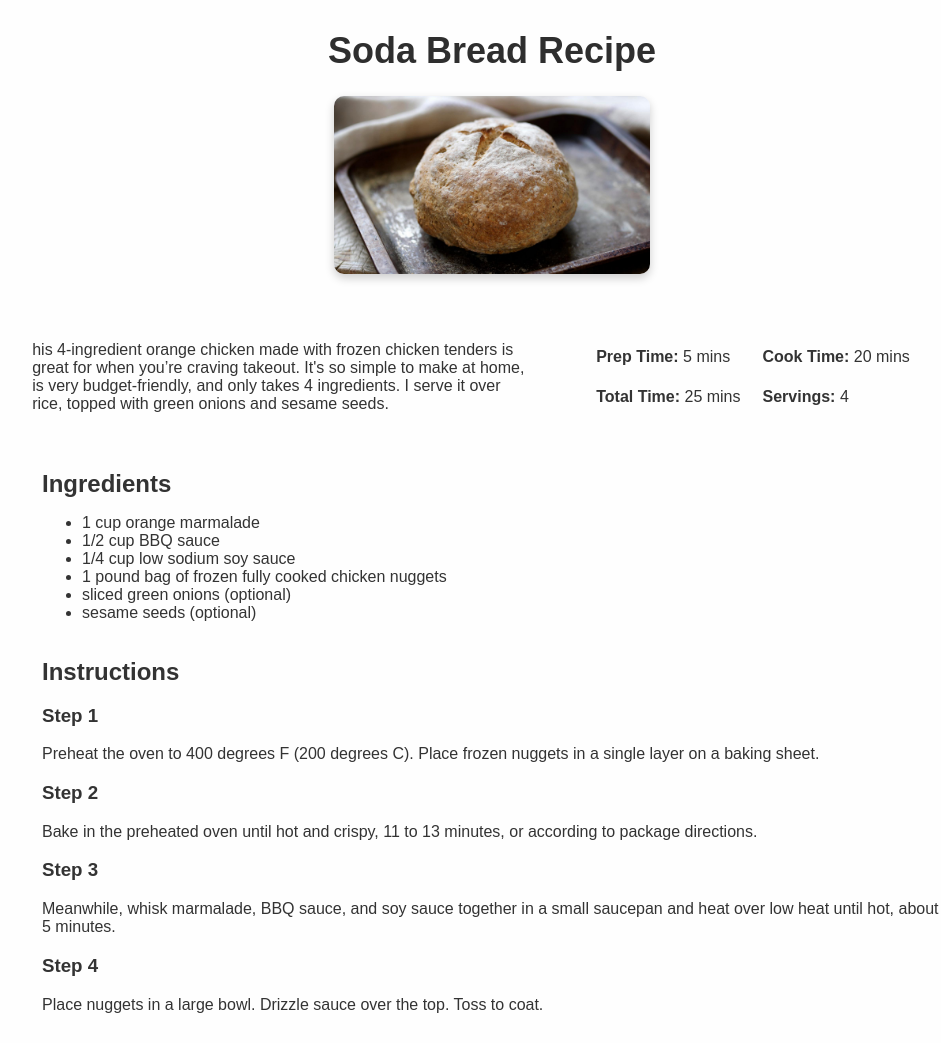
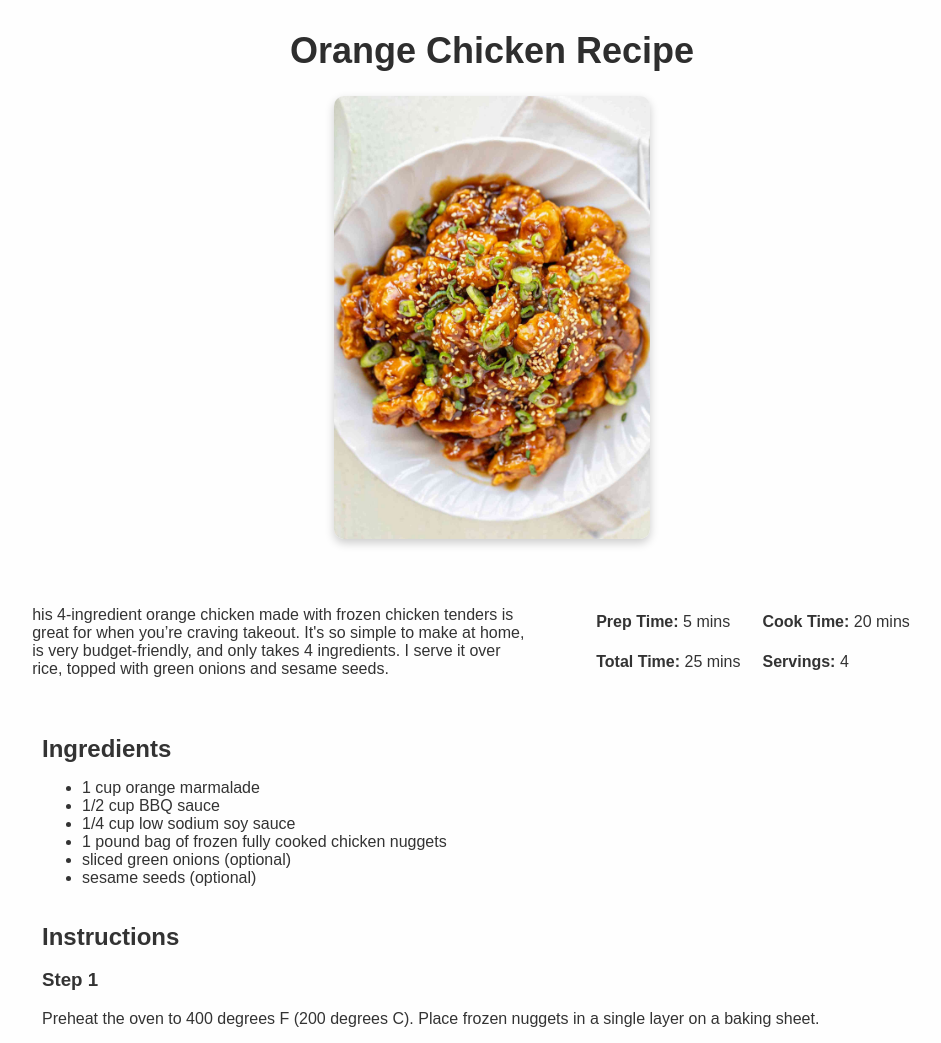
Before and after one commit to berkay-eren/my-recipes, a plain HTML site: page recipes/orangechicken.html in a window 1280 px wide. Shown: the top 1043 px of the page, without its empty margins (148-1089 px from the left). Drawn offline with Linux system fonts and the light colour scheme.

Commit message:
fix orange chicken title

```diff
--- a/recipes/orangechicken.html
+++ b/recipes/orangechicken.html
@@ -3,12 +3,12 @@
 <head>
     <meta charset="UTF-8">
     <meta name="viewport" content="width=device-width, initial-scale=1.0">
-    <title>Soda Bread Recipe</title>
+    <title>Orange Chicken Recipe</title>
     <link rel="stylesheet" href="recipe.css".css">
 </head>
 <body>
-    <h1>Soda Bread Recipe</h1>
-    <img src="../images/soda.jpg" alt="" width="400px">
+    <h1>Orange Chicken Recipe</h1>
+    <img src="../images/orange.jpg" alt="" width="400px">
     <table class="intro">
         <tr>
             <td>
```
